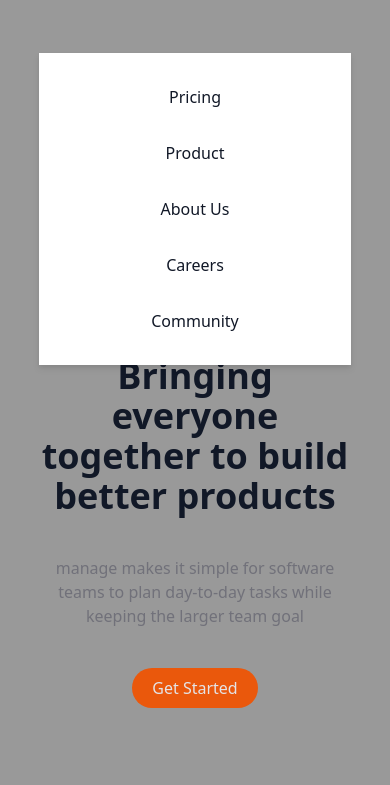
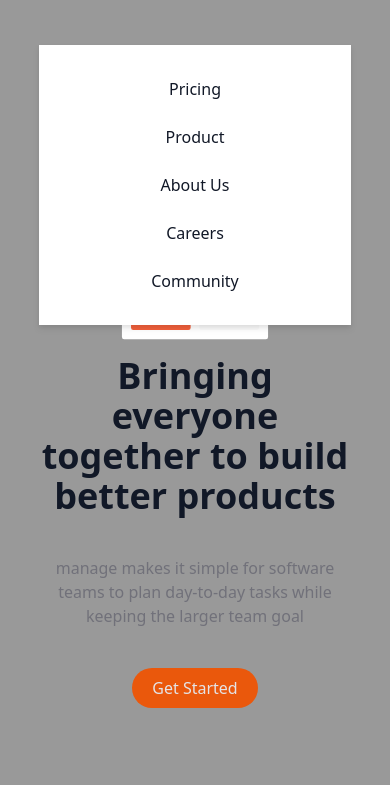
Before and after one commit to DonAttai/landing-page-design, a website: page index.html in a window 390 px wide. Both pictures are taken after a click on the button 353 px from the left and 40 px from the top of the page. Shown: the part 59-844 px from the top of the page. Drawn offline with Linux system fonts and the light colour scheme; files whose address does not match are found by name.

Commit message:
second commit

```diff
--- a/index.html
+++ b/index.html
@@ -51,7 +51,7 @@
       <!-- Mobile Menu  -->
       <div class="md:hidden flex justify-center">
         <div
-          class="flex-col fixed drop-shadow-md bg-white w-4/5 gap-y-8 mt-14 text-gray-900 hidden mx-auto py-8 items-center mobile-menu"
+          class="flex-col fixed drop-shadow-md bg-white w-4/5 gap-y-6 mt-12 text-gray-900 hidden mx-auto py-8 items-center mobile-menu"
         >
           <a href="#" class="hover:text-zinc-400">Pricing</a>
           <a href="#" class="hover:text-zinc-400">Product</a>
```
Also changed, not shown: css/style.css.
